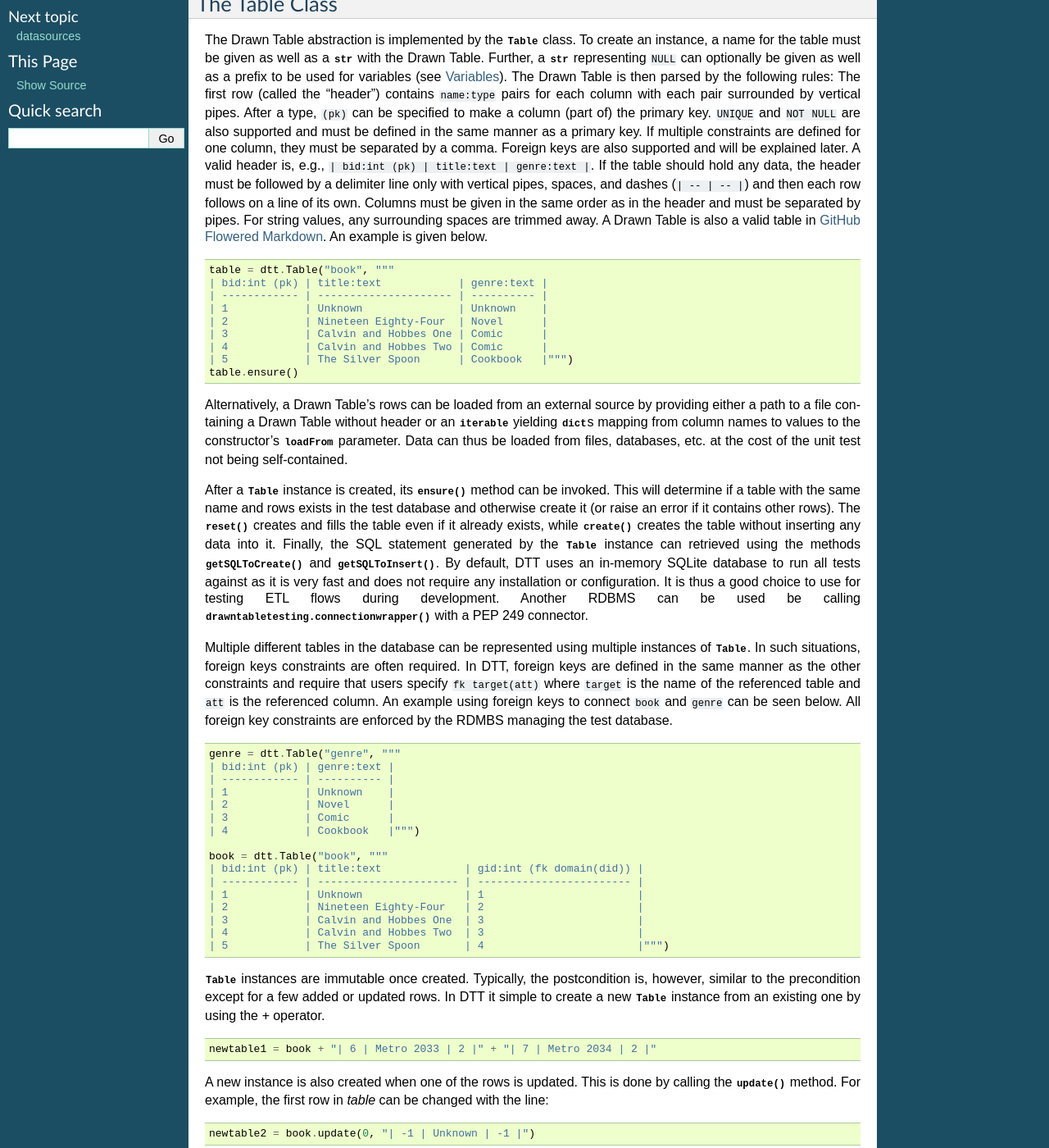
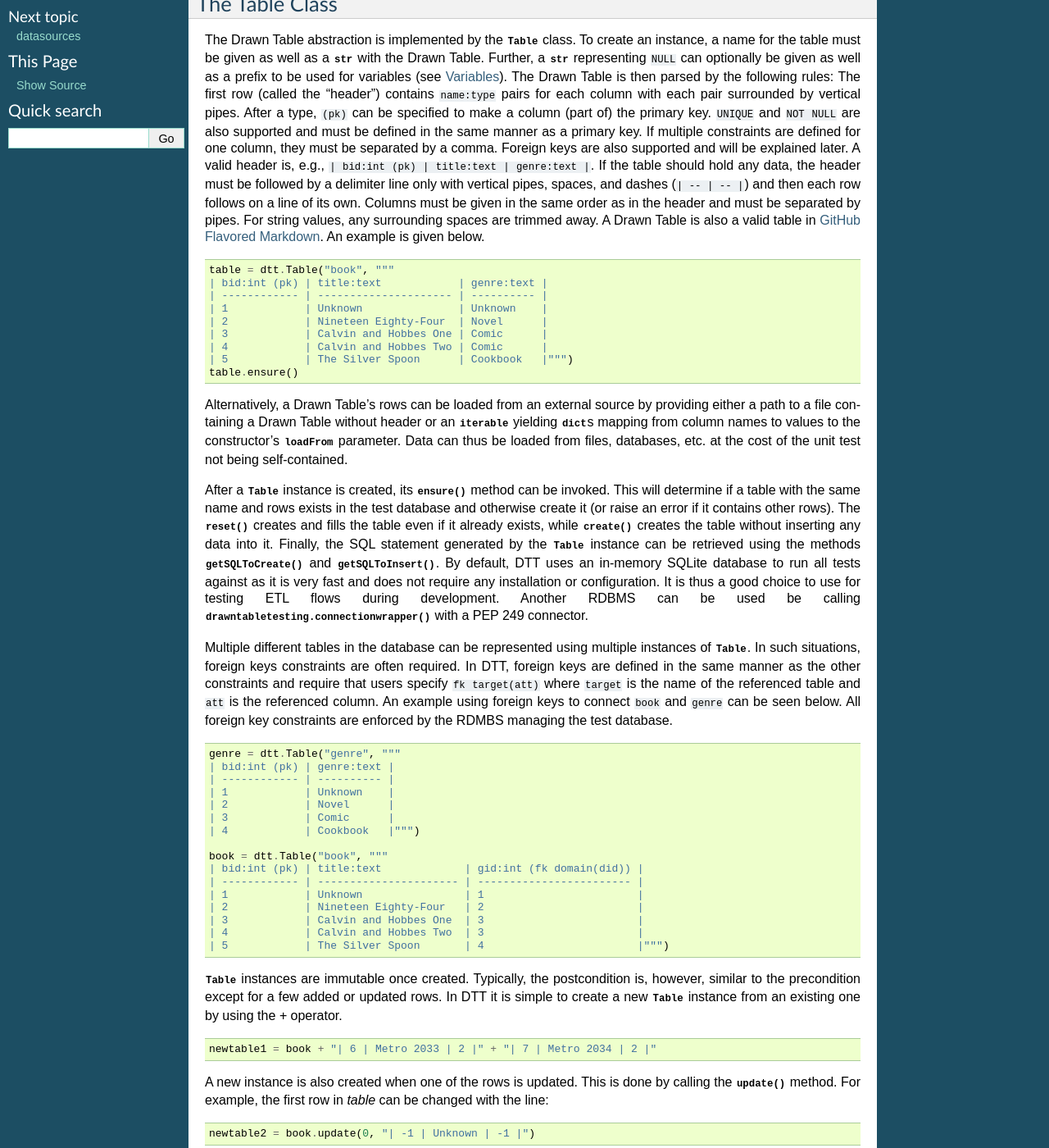
Before and after one commit to chrthomsen/pygrametl, a Sphinx documentation site: the page built from docs/examples/testing.rst, in a window 1280 px wide and 1400 px high, scrolled down 272 px. Shown: the whole window at 82% size. Built offline with Sphinx 7.4.7, drawn with Linux system fonts in a browser that asks for light colours; pages that are not in the unit, such as notebooks, are missing from menus.

Commit message:
Update testing.rst
Small mistakes fixed

```diff
--- a/docs/examples/testing.rst
+++ b/docs/examples/testing.rst
@@ -32,7 +32,7 @@
 each row follows on a line of its own. Columns must be given in the same order
 as in the header and must be separated by pipes. For string values, any
 surrounding spaces are trimmed away. A Drawn Table is also a valid table in
-`GitHub Flowered Markdown <https://github.github.com/gfm/#tables-extension->`_.
+`GitHub Flavored Markdown <https://github.github.com/gfm/#tables-extension->`_.
 An example is given below.
 
 .. code-block:: python
@@ -60,7 +60,7 @@
 raise an error if it contains other rows). The :meth:`.reset()` creates and
 fills the table even if it already exists, while :meth:`.create()` creates the
 table without inserting any data into it. Finally, the SQL statement generated
-by the :class:`.Table` instance can retrieved using the methods
+by the :class:`.Table` instance can be retrieved using the methods
 :meth:`.getSQLToCreate()` and :meth:`.getSQLToInsert()`. By default, DTT uses
 an in-memory SQLite database to run all tests against as it is very fast and
 does not require any installation or configuration. It is thus a good choice to
@@ -98,7 +98,7 @@
 
 :class:`.Table` instances are immutable once created. Typically, the
 postcondition is, however, similar to the precondition except for a few added
-or updated rows. In DTT it simple to create a new :class:`.Table` instance from
+or updated rows. In DTT it is simple to create a new :class:`.Table` instance from
 an existing one by using the `+` operator.
 
 .. code-block:: python
```
